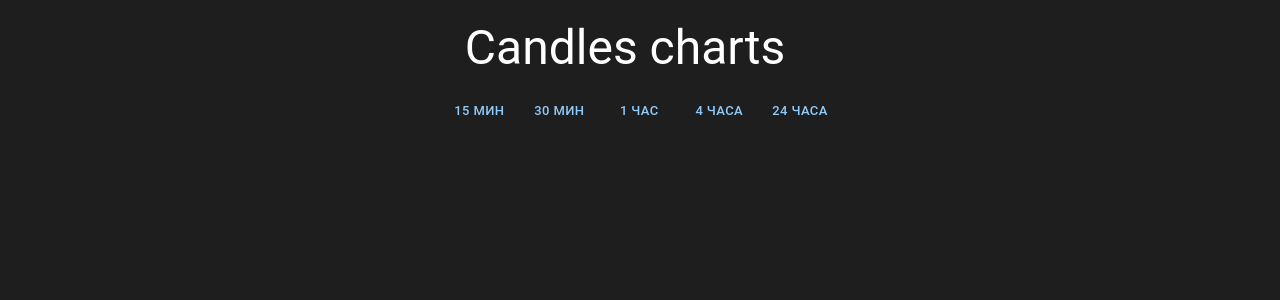
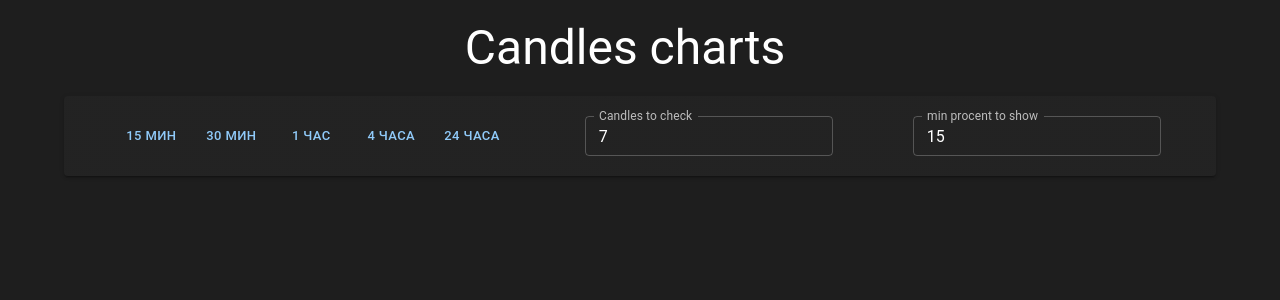
Before and after one commit to qwelip/coinsScreener, a React (Create React App) app: page / in a window 1280 px wide. Shown: the top 300 px of the page. Built offline with nearby package versions, Linux system fonts and the light colour scheme.

Commit message:
Refactor filter

```diff
--- a/src/conponents/filter.tsx
+++ b/src/conponents/filter.tsx
@@ -1,10 +1,10 @@
-import React, { useContext } from 'react'
+import React from 'react'
 import { Paper, Stack, TextField } from '@mui/material'
-import { AppContext } from '../store/context'
 
 interface IProps {
   candlesToCheck: number
   minProcToShow: number
+  children: React.ReactNode
   handleCandlesToCheck: (val: number) => void
   setMinProcToShow: (val: number) => void
 }
@@ -12,10 +12,10 @@ interface IProps {
 const Filter: React.FC<IProps> = ({
   candlesToCheck,
   minProcToShow,
+  children,
   handleCandlesToCheck,
   setMinProcToShow,
 }) => {
-  const { isLoading, interval } = useContext(AppContext)
   const handleCandlesInput: React.ChangeEventHandler<
     HTMLInputElement | HTMLTextAreaElement
   > = (event) => {
@@ -34,13 +34,10 @@ const Filter: React.FC<IProps> = ({
     }
   }
 
-  if (isLoading || !interval) {
-    return null
-  }
-
   return (
-    <Paper style={{ padding: 20, marginBottom: 20 }} elevation={1}>
+    <Paper style={{ padding: 20, marginBottom: 20 }} elevation={2}>
       <Stack justifyContent={'center'} direction={'row'} spacing={10}>
+        {children}
         <TextField
           id='Candles'
           size='small'
--- a/src/pages/charts-page.tsx
+++ b/src/pages/charts-page.tsx
@@ -88,6 +88,12 @@ const ChartsPage = () => {
         </Typography>
         {isLoading && interval && <LoadingBackdrop />}
       </Box>
+      <Filter
+        candlesToCheck={candlesToCheck}
+        minProcToShow={minProcToShow}
+        handleCandlesToCheck={handleCandlesToCheck}
+        setMinProcToShow={setMinProcToShow}
+      >
         <Stack spacing={2} direction='row' justifyContent={'center'}>
           {timeIntervals.map((item) => {
             return (
@@ -102,12 +108,7 @@ const ChartsPage = () => {
             )
           })}
         </Stack>
-      <Filter
-        candlesToCheck={candlesToCheck}
-        minProcToShow={minProcToShow}
-        handleCandlesToCheck={handleCandlesToCheck}
-        setMinProcToShow={setMinProcToShow}
-      />
+      </Filter>
       <ChartsList candlesList={resCandlesData!} />
     </>
   )
```
Lines whose indentation alone changed are shown as unchanged.
